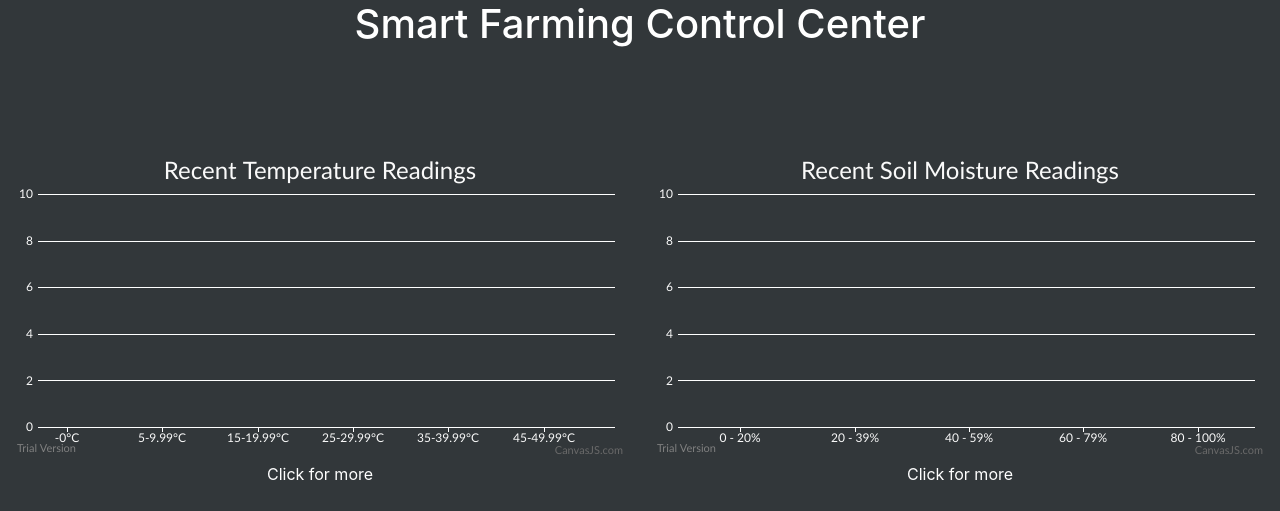
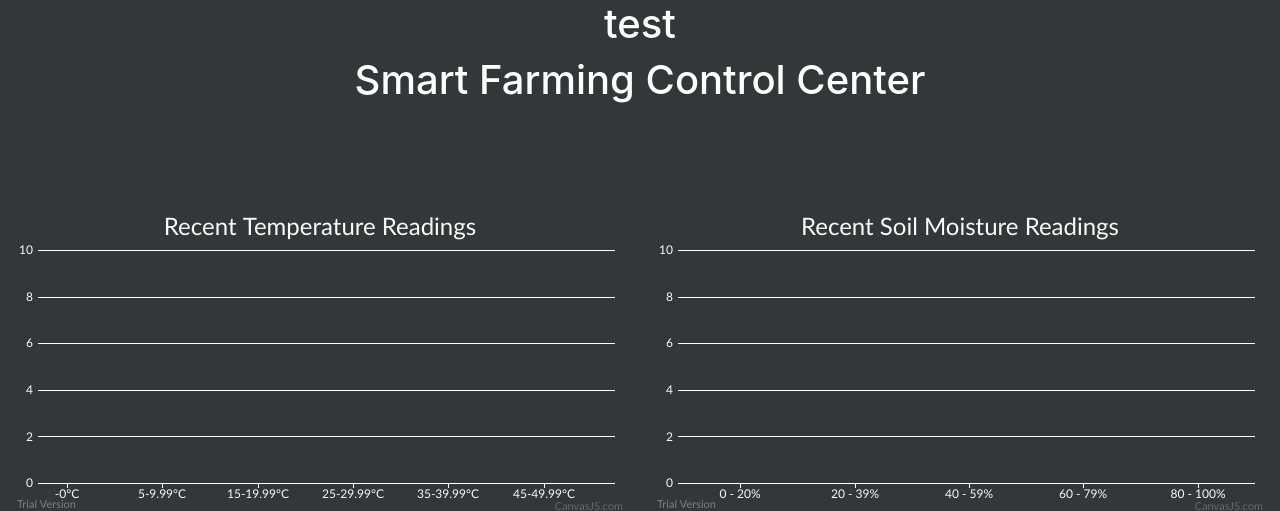
Before and after one commit to JeremyVun1/Group-7-Smart-Farm, a PHP site: page /Group-7-Smart-Farm/ in a window 1280 px wide. Shown: the top 511 px of the page. Run offline with PHP 8.4, Linux system fonts and the light colour scheme; data that the repository does not hold is empty.

Commit message:
add a test header for testing aws deployment

```diff
--- a/src/Web-Server/index.php
+++ b/src/Web-Server/index.php
@@ -201,8 +201,11 @@ foreach($readings as $r) {
 <head>
 <link rel="stylesheet" href="https://maxcdn.bootstrapcdn.com/bootstrap/4.5.0/css/bootstrap.min.css">
 <link rel="stylesheet" href="stylesheet.css">
+
+<!-- libs -->
 <script src="https://maxcdn.bootstrapcdn.com/bootstrap/4.5.0/js/bootstrap.min.js"></script>
 <script src="lib/canvasjs-2.3.2/canvasjs.min.js"></script>
+
 <script>
     window.onload = function () {
         var tempChart = new CanvasJS.Chart("temperatureContainer", {
@@ -276,6 +279,7 @@ foreach($readings as $r) {
 </head>
 <body>
 <div class="container-fluid">
+    <h1>test</h1>
     <div class="row">
         <div class="col-md-12 text-center">
             <h1>Smart Farming Control Center</h1>
```
